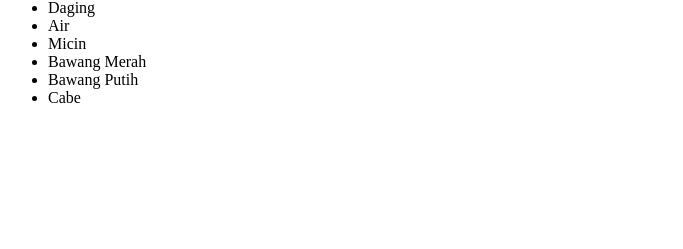
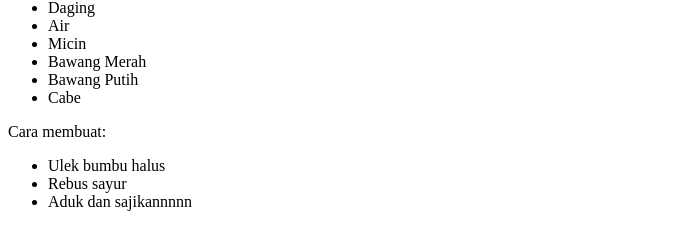
Before and after one commit to 82aditya/basic-web, a plain HTML site: page recipes/bakso.html in a window 1280 px wide. Shown: the part 401-650 px from the top of the page, without its empty margins (0-683 px from the left). Drawn offline with Linux system fonts and the light colour scheme.

Commit message:
add cara

```diff
--- a/recipes/bakso.html
+++ b/recipes/bakso.html
@@ -20,5 +20,19 @@
                 <li>Cabe</li>
             </ul>
         </p>
+        <p>
+            Cara membuat:
+            <ul>
+                <li>
+                    Ulek bumbu halus
+                </li>
+                <li>
+                    Rebus sayur
+                </li>
+                <li>
+                    Aduk dan sajikannnnn
+                </li>
+            </ul>
+        </p>
     </body>
 </html>
```
